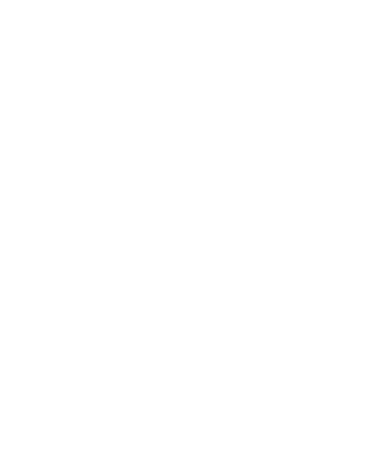
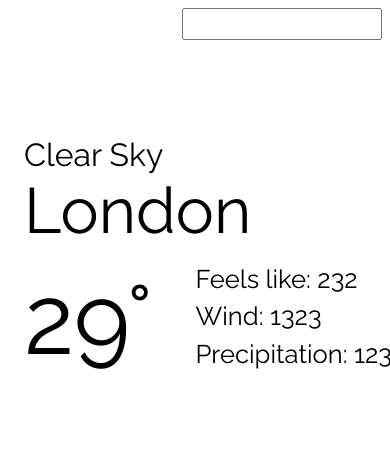
Before and after one commit to Dubya-Mick/weather_app, a plain HTML site: page index.html in a window 390 px wide. Drawn offline with Linux system fonts and the light colour scheme; no server answers.

Commit message:
Began putting together the basic skeleton in html/css, beginning with mobile display, made sure the API call to openweather was at least correctly formatted

```diff
--- a/index.html
+++ b/index.html
@@ -5,8 +5,29 @@
     <meta http-equiv="X-UA-Compatible" content="IE=edge">
     <meta name="viewport" content="width=device-width, initial-scale=1.0">
     <title>Weather King</title>
+    <link rel="stylesheet" href="style.css">
+    <link href="https://fonts.googleapis.com/css2?family=Raleway&display=swap" rel="stylesheet">
 </head>
 <body>
+    <div id="nav">
+        <input type="text" name="city" id="city-search">
+    </div>
+    <div id="main-weather">
+        <div id="weather-description">Clear Sky</div>
+        <div id="city-title">London</div>
+        <div id="weather-bottom">
+            <div id="temperature">29&#176</div>
+            <div id="extras">
+                <div class="tid-bits">Feels like: 232</div>
+                <div class="tid-bits">Wind: 1323</div>
+                <div class="tid-bits">Precipitation: 123</div>
+            </div>
+        </div>
+
+
+
+
+    </div>
 
 </body>
 <script type="text/javascript" src="main.js"></script>
--- a/main.js
+++ b/main.js
@@ -3,7 +3,35 @@ var __webpack_exports__ = {};
 /*!**********************!*\
   !*** ./src/index.js ***!
   \**********************/
-alert('webpack is go!!!!!');
+
+const weatherFetcher = (() => {
+
+    let currentCityWeatherData = null;
+
+    const fetchCityWeather = async () => {
+        try {
+            const response = await fetch(
+                'https://api.openweathermap.org/data/2.5/weather?q=London&&units=metric&appid=9d8a24e77d28fa3feb28720f79b0b549',
+                {mode: 'cors'}
+            );
+            currentCityWeatherData = await response.json();
+
+            console.log(currentCityWeatherData);
+        } catch (error) {
+            console.log(error);
+            alert('No weather found for that city');
+        }
+
+
+    }
+
+    return {
+        fetchCityWeather
+    }
+
+})();
+
+weatherFetcher.fetchCityWeather();
 /******/ })()
 ;
 //# sourceMappingURL=main.js.map
--- a/style.css
+++ b/style.css
@@ -0,0 +1,49 @@
+body {
+    font-family: raleway;
+}
+
+#nav {
+    top: 0;
+    margin: 0;
+    width: 100%;
+    height: 2rem;
+    display: flex;
+    justify-content: flex-end;
+}
+
+#city-search {
+    width: 12rem;
+}
+
+#main-weather {
+    margin: 6rem 0 0 1rem;
+    width: 100%;
+    height: 20rem;
+
+}
+
+#weather-description {
+    font-size: 2rem;
+}
+
+#city-title {
+    font-size: 4rem;
+}
+
+#temperature {
+    font-size: 6rem;
+}
+
+#weather-bottom {
+    margin-top: 1rem;
+    display: flex;
+    flex-direction: row;
+    justify-content: space-between;
+    width: 23rem;
+}
+
+#extras {
+    font-size: 1.6rem;
+    display: grid;
+
+}
```
Also changed, not shown: 1 other file.
